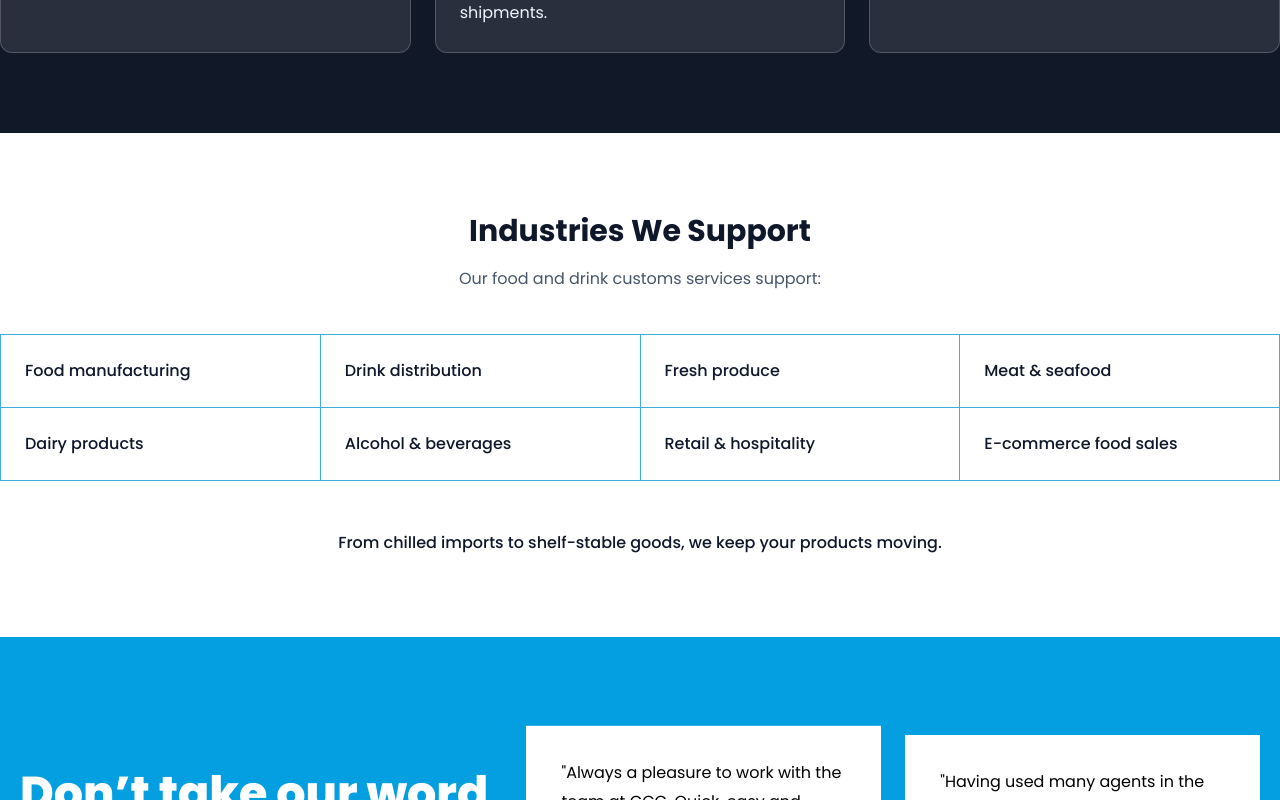
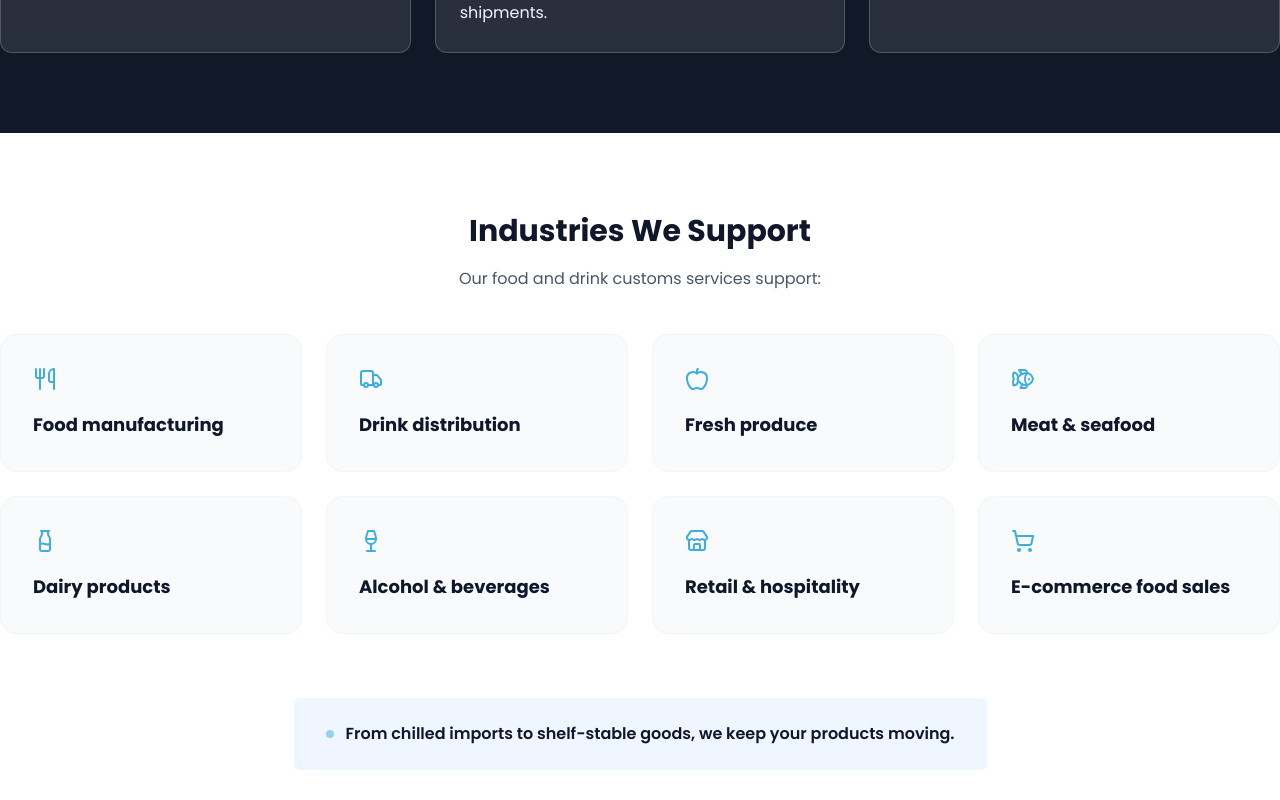
Before and after one commit to Manish-Code-Craft/global-custom, a Next.js app: page /industries/food-and-drink in a window 1280 px wide. Shown: the part 5720-6520 px from the top of the page. Built offline with nearby package versions, Linux system fonts and the light colour scheme.

Commit message:
Update index.jsx

```diff
--- a/src/pages/industries/food-and-drink/index.jsx
+++ b/src/pages/industries/food-and-drink/index.jsx
@@ -3,11 +3,19 @@ import Image from "next/image";
 import Layout from "@/components/ui/Layout";
 import PageHead from "@/components/ui/PageHead";
 import React, { useState } from 'react';
-import {FileText, Warehouse, Hash, Boxes, Globe, PoundSterling, Calculator, Clock, Truck, CheckCircle, Link as LinkIcon,} from "lucide-react";
+import {FileText, Warehouse, Hash, Boxes, Globe, PoundSterling, Calculator, Clock, Truck, CheckCircle,
+  Utensils,
+  Apple,
+  Fish,
+  Milk,
+  Wine,
+  Store,
+  ShoppingCart, Link as LinkIcon,} from "lucide-react";
 import SiteFAQs from "@/components/ui/SiteFAQs";
 import SiteCta from "@/components/ui/SiteCta";
 import ServiceHero from "@/components/ui/New/ServiceHero";
 import NewInnerBanner from "@/components/ui/New/NewInnerBanner";
+import SupportedIndustries from "@/components/ui/New/SupportedIndustries";
 
 export default function Road ({ preview }) {
 
@@ -55,6 +63,17 @@ export default function Road ({ preview }) {
     { title: "Supplier Documentation Errors", desc: "We correct invoices and missing information." },
     { title: "Mixed Food Consignments", desc: "We manage complex, multi-product shipments." },
     { title: "Post-Clearance Amendments", desc: "We handle corrections and HMRC follow-ups." },
+  ];
+
+  const industries = [
+    { name: "Food manufacturing", icon: <Utensils size={24} /> },
+    { name: "Drink distribution", icon: <Truck size={24} /> },
+    { name: "Fresh produce", icon: <Apple size={24} /> },
+    { name: "Meat & seafood", icon: <Fish size={24} /> },
+    { name: "Dairy products", icon: <Milk size={24} /> },
+    { name: "Alcohol & beverages", icon: <Wine size={24} /> },
+    { name: "Retail & hospitality", icon: <Store size={24} /> },
+    { name: "E-commerce food sales", icon: <ShoppingCart size={24} /> },
   ];
 
   const foodFaq = [
@@ -317,7 +336,7 @@ export default function Road ({ preview }) {
         </section>
 
         {/* Industries */}
-        <section className="py-20 bg-white">
+        {/* <section className="py-20 bg-white">
           <div className="max-w-[1320px] mx-auto px-[12px] md:px-[36px] xl:px-0">
             <div className="text-left lg:text-center">
               <h2 className="text-3xl font-bold text-slate-900 mb-4">
@@ -352,7 +371,15 @@ export default function Road ({ preview }) {
               From chilled imports to shelf-stable goods, we keep your products moving.
             </p>
           </div>
-        </section>
+        </section> */}
+
+        <SupportedIndustries
+          title="Industries We Support"
+          subtitle="Our food and drink customs services support:"
+          industries={industries}
+          bottomText="From chilled imports to shelf-stable goods, we keep your products moving."
+          bg="bg-white"
+        />
 
         <Testimonials />
 
```
